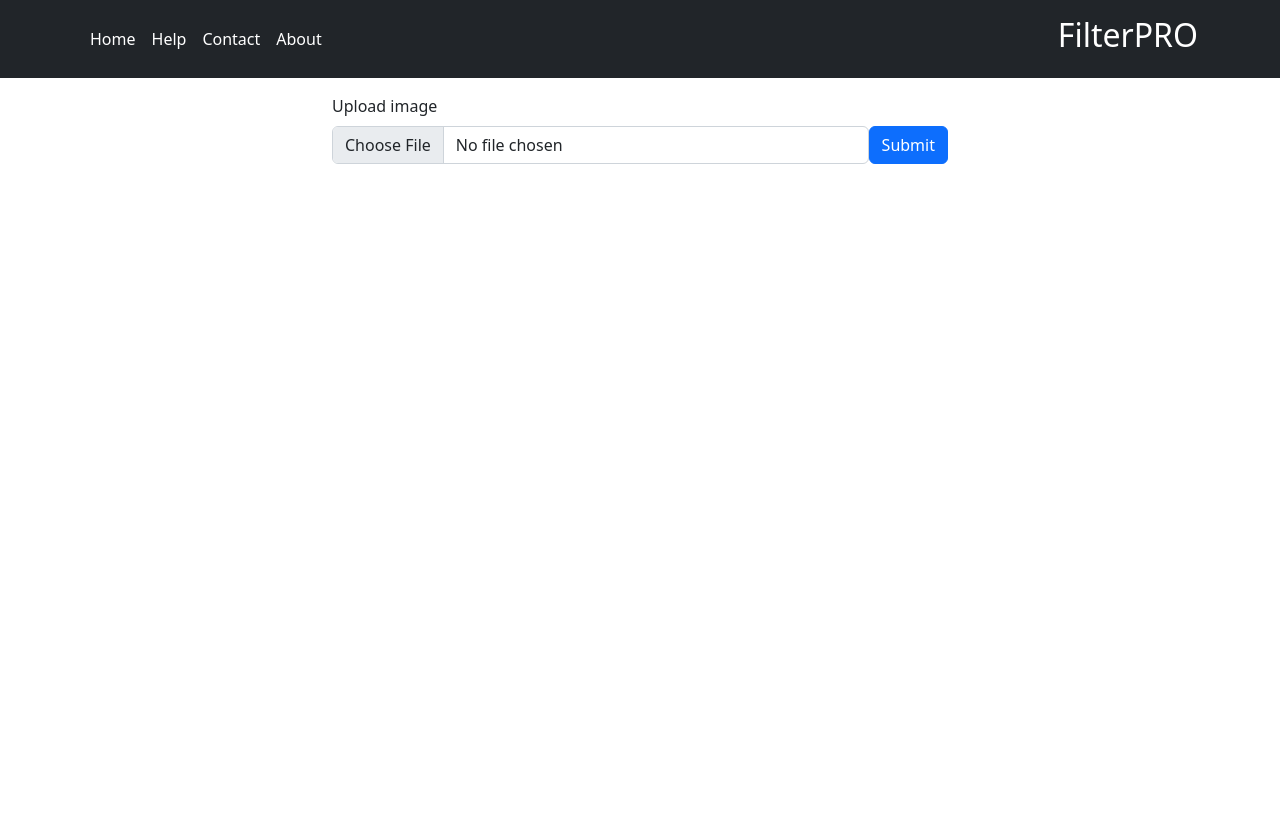
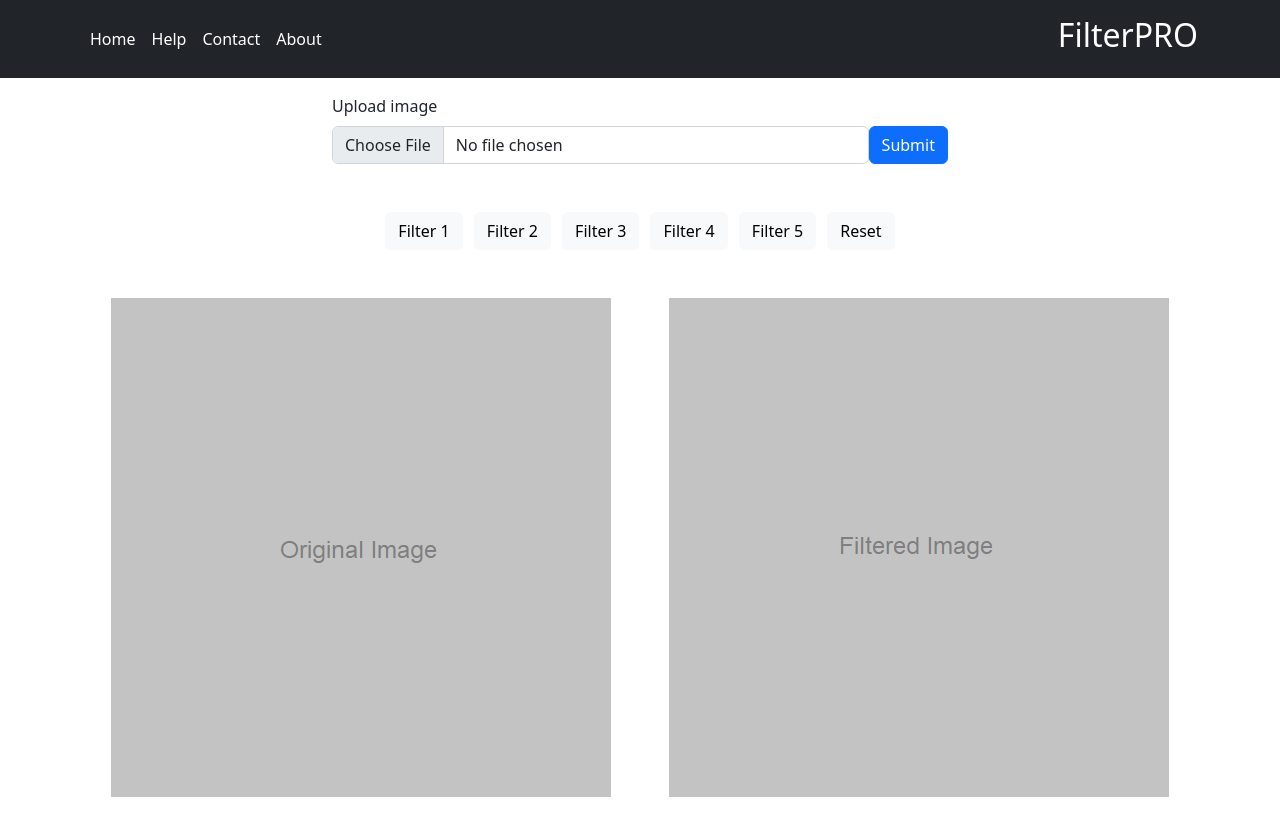
Before and after one commit to omartemirgali/dip_assignment1, a Flask app: page / in a window 1280 px wide. Before the commit the page ends 164 px from the top, so only its background shows below. Run offline with Flask 2, Linux system fonts and the light colour scheme.

Commit message:
Buttons for filter added, test.py name fixed to main.py

```diff
--- a/templates/base.html
+++ b/templates/base.html
@@ -3,7 +3,11 @@
 <head>
     <meta charset="utf-8">
     <meta name="viewport" content="width=device-width, initial-scale=1">
-    <title>DIP</title>
+    <title>
+        {% block title %}
+
+        {% endblock %}
+    </title>
     <link href="https://cdn.jsdelivr.net/npm/bootstrap@5.2.2/dist/css/bootstrap.min.css" rel="stylesheet" integrity="sha384-Zenh87qX5JnK2Jl0vWa8Ck2rdkQ2Bzep5IDxbcnCeuOxjzrPF/et3URy9Bv1WTRi" crossorigin="anonymous">
 </head>
 <body>
--- a/templates/home.html
+++ b/templates/home.html
@@ -1,4 +1,8 @@
 {% extends 'base.html' %}
+
+{% block title %}
+    FilterPRO
+{% endblock %}
 
 {% block content %}
 <main>
@@ -25,9 +29,23 @@
         </div>
     </form>
 
-    <div class="container">
+    <div class="container col-md-5">
+        <div class="d-flex justify-content-between align-items-center">
+            <button type="button" class="btn btn-light">Filter 1</button>
+            <button type="button" class="btn btn-light">Filter 2</button>
+            <button type="button" class="btn btn-light">Filter 3</button>
+            <button type="button" class="btn btn-light">Filter 4</button>
+            <button type="button" class="btn btn-light">Filter 5</button>
+            <button type="button" class="btn btn-light">Reset</button>
+        </div>
+    </div>
+
+    <div class="container mt-5 d-flex">
         {% if filename %}
             <img src="{{ url_for('display_image', filename=filename) }}" class="img-fluid mx-auto d-block" />
+        {% else %}
+            <img src="/static/images/original-img.png" class="img-fluid mx-auto d-block" />
+            <img src="/static/images/filtered-img.png" class="img-fluid mx-auto d-block" />
         {% endif %}
     </div>
 
```
Also changed, not shown: filters/filter_1.py (added, +12 -0 lines), main.py (renamed from test.py), static/images/filtered-img.png (added), static/images/original-img.png (added), 1 other file.
